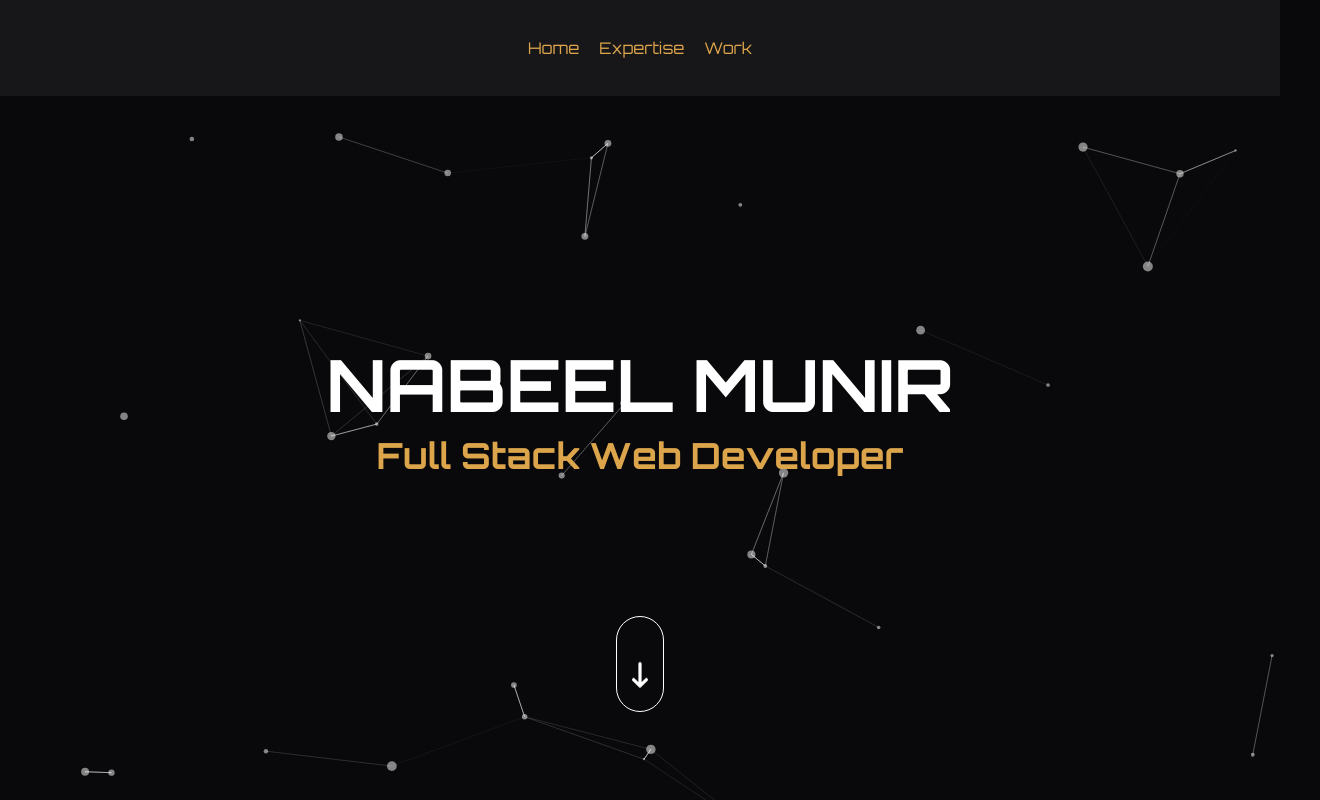
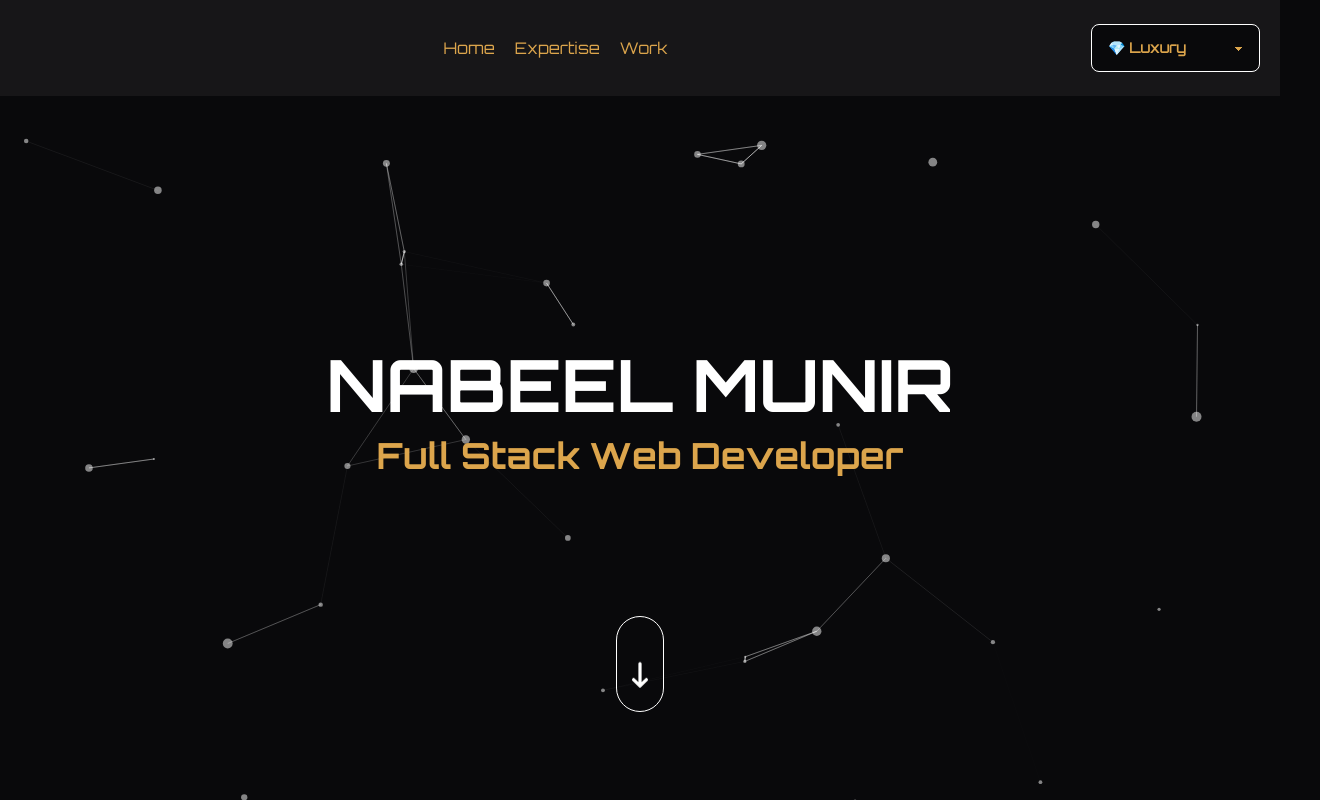
Before and after one commit to nabeel77/portfolio, a Next.js app: page / in a window 1280 px wide. Shown: the top 800 px of the page, 1320 px wide, since content can reach past the window. Built offline with nearby package versions, Linux system fonts and the light colour scheme.

Commit message:
feat: added web themes

```diff
--- a/components/Header/index.js
+++ b/components/Header/index.js
@@ -1,8 +1,12 @@
 import React from 'react';
 import { BiMenu } from 'react-icons/bi';
 import { BiX } from 'react-icons/bi';
+import useSelect from '../hooks/useSelect';
+import { options } from '../../constants/options';
+import Select from '../Select';
 
 const Header = ({ buttonClick, links, isMobileMenuOpen }) => {
+  const [value, onChange] = useSelect(options[0], true);
   return (
     <>
       <header className="fixed w-full h-24 bg-base-200 p-5 z-99999999">
@@ -16,6 +20,13 @@ const Header = ({ buttonClick, links, isMobileMenuOpen }) => {
           <nav className="flex-row gap-5 flex-1 justify-center items-center hidden md:flex">
             {links}
           </nav>
+          <div>
+            <Select
+              options={options}
+              onChange={onChange}
+              defaultValue={value}
+            />
+          </div>
         </div>
       </header>
       <div className={`${!isMobileMenuOpen && 'hidden'} fixed w-full h-full`}>
--- a/components/Particles/index.js
+++ b/components/Particles/index.js
@@ -3,13 +3,12 @@ import { loadFull } from 'tsparticles';
 
 const MovingParticles = () => {
   const particlesInit = async (main) => {
-    console.log(main);
     await loadFull(main);
   };
 
   return (
     <Particles
-      className="w-full h-full absolute z-[-100]"
+      className="w-full h-full absolute left-0 z-[-100]"
       id="tsparticles"
       init={particlesInit}
       options={{
@@ -62,7 +61,7 @@ const MovingParticles = () => {
               default: 'bounce',
             },
             random: false,
-            speed: 2,
+            speed: 1,
             straight: false,
           },
           number: {
@@ -84,7 +83,7 @@ const MovingParticles = () => {
         },
         fullScreen: {
           enable: false,
-          zIndex: -1, // or any value is good for you, if you use -1 set `interactivity.detectsOn` to `"window"` if you need mouse interactions
+          zIndex: -1,
         },
         detectRetina: true,
       }}
--- /dev/null
+++ b/components/Select/index.js
@@ -0,0 +1,22 @@
+const Select = ({ options, onChange, defaultValue }) => {
+  return (
+    <select
+      className="select select-primary mx-auto text-sm md:w-full md:max-w-xs"
+      onChange={onChange}
+      value={defaultValue}
+    >
+      <option value="default" disabled={defaultValue ? true : false}>
+        Choose theme
+      </option>
+      {options.map((option, index) => {
+        return (
+          <option key={index} value={`${option.split(' ')[1].toLowerCase()}`}>
+            {option}
+          </option>
+        );
+      })}
+    </select>
+  );
+};
+
+export default Select;
--- /dev/null
+++ b/components/hooks/useSelect.js
@@ -0,0 +1,32 @@
+import { useState, useCallback, useEffect } from 'react';
+
+const useSelect = (initialValue, isLocalStorage) => {
+  const [value, setValue] = useState(initialValue);
+  const onChange = useCallback((event) => {
+    if (isLocalStorage) {
+      localStorage.setItem('theme', event.target.value.toLowerCase());
+    }
+    setValue(event.target.value);
+    setDataTheme(event.target.value);
+  }, []);
+
+  useEffect(() => {
+    const theme = localStorage.getItem('theme');
+    const themeSet = theme !== null;
+    if (themeSet) {
+      setValue(theme);
+      setDataTheme(theme);
+    }
+  }, []);
+
+  const setDataTheme = useCallback(
+    (theme) => {
+      document.querySelector('html').setAttribute('data-theme', theme);
+    },
+    [value]
+  );
+
+  return [value, onChange];
+};
+
+export default useSelect;
--- /dev/null
+++ b/constants/options.js
@@ -0,0 +1,7 @@
+export const options = [
+  '💎 Luxury',
+  '🌳 Forest',
+  '🍋 Lemonade',
+  '🌞 Light',
+  '🌚 Night',
+];
--- a/tailwind.config.js
+++ b/tailwind.config.js
@@ -10,6 +10,26 @@ module.exports = {
         luxury: {
           ...require('daisyui/src/colors/themes')['[data-theme=luxury]'],
           accent: '#dca54c',
+          'primary-focus': 'mediumblue',
+        },
+        light: {
+          ...require('daisyui/src/colors/themes')['[data-theme=light]'],
+          'primary-focus': 'mediumblue',
+        },
+        night: {
+          ...require('daisyui/src/colors/themes')['[data-theme=night]'],
+          'primary-focus': 'mediumblue',
+        },
+        forest: {
+          ...require('daisyui/src/colors/themes')['[data-theme=forest]'],
+          'primary-focus': 'mediumblue',
+        },
+        lemonade: {
+          ...require('daisyui/src/colors/themes')['[data-theme=lemonade]'],
+          'primary-focus': 'mediumblue',
+        },
+        halloween: {
+          ...require('daisyui/src/colors/themes')['[data-theme=halloween]'],
           'primary-focus': 'mediumblue',
         },
       },
```
Also changed, not shown: helpers/index.js (+14 -0 lines).
